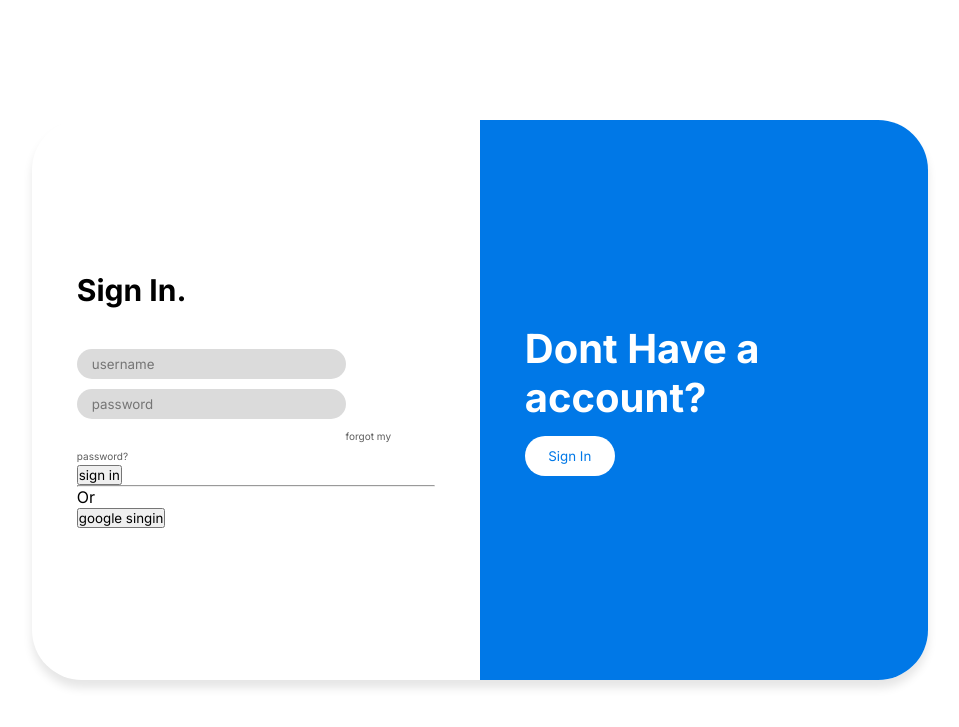
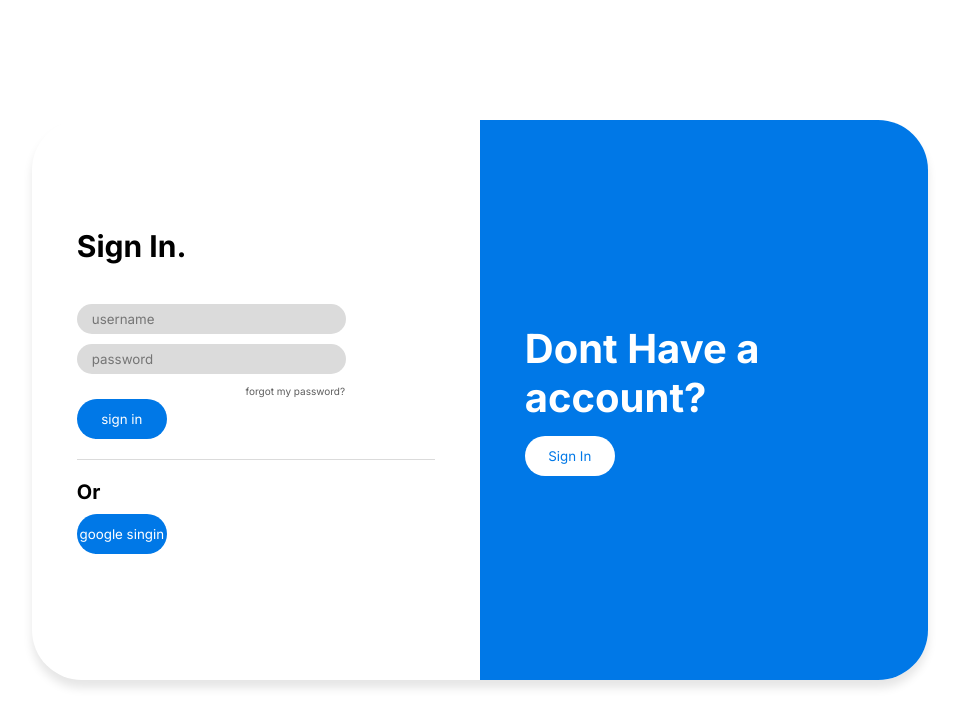
Before and after one commit to EthanElliot/FootballHero, a Flask app: page /signin in a window 1280 px wide. Shown: the top 727 px of the page, without its empty margins (160-1119 px from the left). Run offline with Flask 2, Linux system fonts and the light colour scheme.

Commit message:
Improved styles on Sign in and up pages.

```diff
--- a/static/styles.css
+++ b/static/styles.css
@@ -21,13 +21,13 @@ html {
   scroll-behavior: smooth;
 }
 
-.button{
+.button {
   padding: auto;
   border: none;
   border-radius: 20px;
 }
 
-.button:hover{
+.button:hover {
   cursor: pointer;
 }
 
@@ -66,7 +66,6 @@ nav {
   height: 40px;
   width: 90px;
 }
-
 
 #signin-button {
   margin-left: 10px;
@@ -259,13 +258,12 @@ footer {
   }
 }
 
-
 .sign-wrapper {
- display: flex;
- align-self: center;
- justify-content: center;
- height: 100vh;
- width: 100vw;
+  display: flex;
+  align-self: center;
+  justify-content: center;
+  height: 100vh;
+  width: 100vw;
 }
 
 .sign {
@@ -274,7 +272,7 @@ footer {
   box-shadow: 0px 8px 10px rgba(0, 0, 0, 0.1);
   display: flex;
   height: 70%;
-  border-radius: 50px ;
+  border-radius: 50px;
   overflow: hidden;
 }
 
@@ -284,15 +282,12 @@ footer {
   display: flex;
   align-items: center;
   padding: 5%;
-
-
 }
 .sign-section-blue {
   background-color: var(--main-color);
   color: var(--text-color-3);
   overflow: hidden;
 }
-
 
 .sign-section-blue .signin-section-blue {
   font-size: 40px;
@@ -305,7 +300,6 @@ footer {
   background-color: var(--background-colour);
   color: var(--main-color);
 }
-
 
 .signup-button {
   height: 40px;
@@ -335,22 +329,51 @@ footer {
   width: 100%;
 }
 
-
 .sign-formwrapper p {
   font-size: 30px;
   font-weight: bold;
   margin-bottom: 10%;
 }
 
-.sign-formwrapper form div{
+.sign-formwrapper form div {
   margin-bottom: 5%;
 }
 
-.sign-formwrapper form a{
+.sign-forgotpassword a {
+  width: 50px;
+  height: 10px;
   text-decoration: none;
   color: var(--text-color-2);
-  margin-left: 75%;
+  margin-left: calc(75% - 100px);
   font-size: 10px;
-  transform: translateX(-100%);
+}
 
+.signin-form-button {
+  height: 40px;
+  width: 90px;
+  background-color: var(--main-color);
+  color: var(--background-colour);
 }
+
+.sign-google-login {
+  margin-top: 20px;
+}
+
+.sign-google-login hr {
+  width: 100%;
+  margin: 0px auto;
+  height: 1px;
+  border: none;
+  background-color: var(--secondary-color);
+  margin-bottom: 20px;
+}
+
+.sign-google-login label {
+  font-size: 20px;
+  font-weight: bold;
+  margin-bottom: 10px;
+}
+
+.sign-google-login input {
+  margin-top: 10px;
+}
--- a/templates/signin.html
+++ b/templates/signin.html
@@ -17,13 +17,15 @@
                         <input type="text" placeholder='username' class="sign-text signin-text">
                         <input type="text"  placeholder='password' class="sign-text signin-text">
                         <br>
-                        <label for="fogot-password"> <a href=""> forgot my password?</a></label>
+                        <label for="fogot-password" class="sign-forgotpassword"> <a href=""> forgot my password?</a></label>
                         <br>
-                        <input type="button" value="sign in">
-                        <hr>
-                        <label for="google_login">Or</label>
-                        <br>
-                        <input type="button" value="google singin">
+                        <input type="button" class="button signin-form-button" value="sign in">
+                        <div class="sign-google-login">
+                            <hr>
+                            <label for="google_login">Or</label>
+                            <br>
+                            <input type="button" class="button signin-form-button" value="google singin">
+                        </div>
                     </form>
                 </div>
             </div>
--- a/templates/signup.html
+++ b/templates/signup.html
@@ -26,7 +26,7 @@
                                 <input type="password" class="sign-text"  placeholder="confirm password" name="" id="">
                             </div>
 
-                            <input type="button" value="sign up">
+                            <input type="button" class="button signin-button" value="sign up">
 
                         </form>
                     </div>
```
